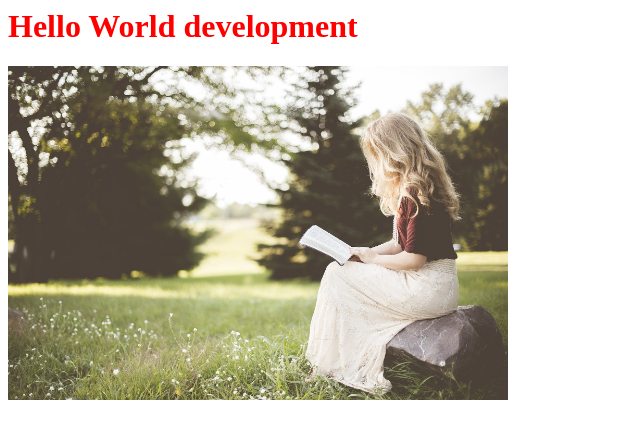
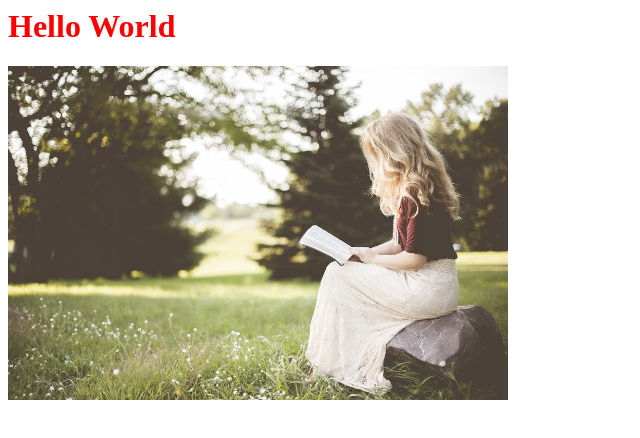
Before and after one commit to hseoy/react-typescript-boilerplate, a React app: page / in a window 1280 px wide. Shown: the top 438 px of the page, without its empty margins (0-640 px from the left). Built offline with nearby package versions, Linux system fonts and the light colour scheme.

Commit message:
chore: env-cmd 추가

```diff
--- a/package.json
+++ b/package.json
@@ -7,8 +7,8 @@
   "license": "MIT",
   "private": true,
   "scripts": {
-    "dev": "webpack serve --mode development",
-    "build": "webpack --mode production --progress"
+    "dev": "env-cmd webpack serve --mode development",
+    "build": "env-cmd webpack --mode production --progress"
   },
   "devDependencies": {
     "@babel/core": "^7.15.8",
@@ -21,6 +21,7 @@
     "clean-webpack-plugin": "^4.0.0",
     "css-loader": "^6.4.0",
     "css-minimizer-webpack-plugin": "^3.1.1",
+    "env-cmd": "^10.1.0",
     "file-loader": "^6.2.0",
     "html-webpack-plugin": "^5.3.2",
     "image-webpack-loader": "^8.0.1",
--- a/src/App.tsx
+++ b/src/App.tsx
@@ -5,7 +5,7 @@ import testImage from "./assets/images/test.jpg";
 const App: FC = () => {
   return (
     <>
-      <h1>Hello World {process.env.NODE_ENV}</h1>
+      <h1>Hello World {process.env.APP_ENV}</h1>
       <img src={testImage} width="500px" />
     </>
   );
```
Also changed, not shown: 2 other files (tests, documents, lock files or other folders).
